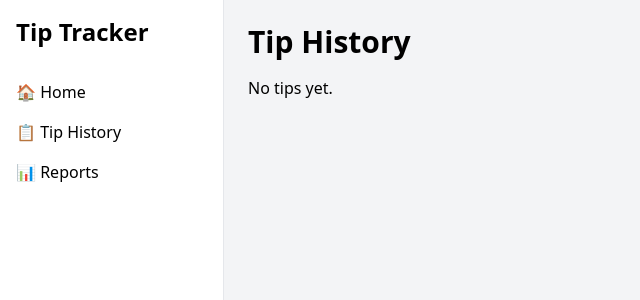
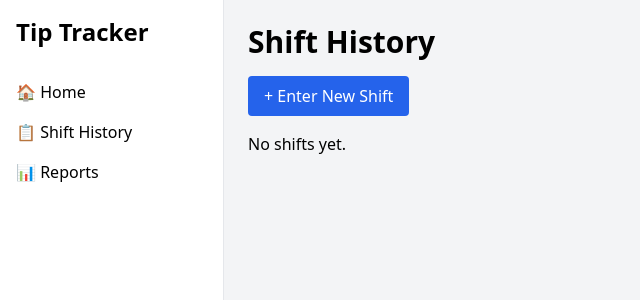
Before and after one commit to Ablakes/tip-tracker, a React (Create React App) app in the folder tip-tracker/: page /history in a window 1280 px wide. Shown: the top 300 px of the page, without its empty margins (0-640 px from the left). Built offline with nearby package versions, Linux system fonts and the light colour scheme.

Commit message:
Added 'Enter New Shift' button to Shift History page

```diff
--- a/tip-tracker/src/App.js
+++ b/tip-tracker/src/App.js
@@ -1,7 +1,7 @@
 import { BrowserRouter as Router, Routes, Route } from "react-router-dom";
 import Sidebar from "./components/Sidebar";
 import Dashboard from "./pages/Dashboard";
-import TipHistory from "./pages/TipHistory";
+import ShiftHistory from "./pages/ShiftHistory";
 import Reports from "./pages/Reports";
 
 function App() {
@@ -12,7 +12,7 @@ function App() {
         <div className="flex-1 ml-56 min-h-screen bg-gray-100 p-6">
           <Routes>
             <Route path="/" element={<Dashboard />} />
-            <Route path="/history" element={<TipHistory />} />
+            <Route path="/history" element={<ShiftHistory />} />
             <Route path="/reports" element={<Reports />} />
           </Routes>
         </div>
--- a/tip-tracker/src/components/EditTipForm.jsx
+++ b/tip-tracker/src/components/EditTipForm.jsx
@@ -6,7 +6,6 @@ export default function EditTipForm({ tip, onSave }) {
   const [cash, setCash] = useState(tip.cash);
   const [credit, setCredit] = useState(tip.credit);
   const [error, setError] = useState("");
-  const [success, setSuccess] = useState("");
 
   const today = new Date();
   const todayString = today.toLocaleDateString("en-CA"); // YYYY-MM-DD
@@ -41,9 +40,6 @@ export default function EditTipForm({ tip, onSave }) {
     });
 
     setError("");
-    setSuccess("Tip updated successfully!");
-
-    setTimeout(() => setSuccess(""), 3000);
   };
 
   return (
@@ -51,7 +47,6 @@ export default function EditTipForm({ tip, onSave }) {
       <h2 className="text-xl font-semibold">Edit Tip</h2>
 
       {error && <div className="text-red-600 font-semibold">{error}</div>}
-      {success && <div className="text-green-600 font-semibold">{success}</div>}
 
       <div>
         <label className="block text-sm font-medium">Date</label>
--- a/tip-tracker/src/components/Modal.jsx
+++ b/tip-tracker/src/components/Modal.jsx
@@ -1,8 +1,11 @@
 export default function Modal({ onClose, children }) {
     return (
       <div className="fixed inset-0 flex items-center justify-center bg-black bg-opacity-50 z-50">
-        <div className="bg-white p-6 rounded-xl shadow-lg w-full max-w-md">
-          <button onClick={onClose} className="absolute top-2 right-4 text-xl">
+        <div className="relative bg-white p-6 rounded-xl shadow-lg w-full max-w-md">
+          <button
+            onClick={onClose}
+            className="absolute top-2 right-3 text-xl text-gray-600 hover:text-black"
+          >
             ×
           </button>
           {children}
--- a/tip-tracker/src/components/NewTipForm.jsx
+++ b/tip-tracker/src/components/NewTipForm.jsx
@@ -57,7 +57,7 @@ export default function NewTipForm({ onSave }) {
 
   return (
     <form onSubmit={handleSubmit} className="bg-white shadow p-6 rounded-xl space-y-4">
-      <h2 className="text-xl font-semibold">Enter New Tip</h2>
+      <h2 className="text-xl font-semibold">Enter New Shift</h2>
 
       {error && <div className="text-red-600 font-semibold">{error}</div>}
       {success && <div className="text-green-600 font-semibold">{success}</div>}
--- a/tip-tracker/src/components/Sidebar.jsx
+++ b/tip-tracker/src/components/Sidebar.jsx
@@ -6,7 +6,7 @@ export default function Sidebar() {
       <h1 className="text-2xl font-bold mb-8">Tip Tracker</h1>
       <nav className="flex flex-col gap-4">
         <Link to="/">🏠 Home</Link>
-        <Link to="/history">📋 Tip History</Link>
+        <Link to="/history">📋 Shift History</Link>
         <Link to="/reports">📊 Reports</Link>
       </nav>
     </div>
--- /dev/null
+++ b/tip-tracker/src/pages/ShiftHistory.jsx
@@ -0,0 +1,103 @@
+import { useState } from "react";
+import useTips from "../hooks/useTips";
+import Modal from "../components/Modal";
+import EditTipForm from "../components/EditTipForm";
+import NewTipForm from "../components/NewTipForm";
+
+export default function ShiftHistory() {
+  const { tips, addTip, updateTip, removeTip } = useTips();
+
+  const [editIndex, setEditIndex] = useState(null);
+  const [showNewTip, setShowNewTip] = useState(false);
+  const [success, setSuccess] = useState("");
+
+  return (
+    <div>
+      <h1 className="text-3xl font-bold mb-4">Shift History</h1>
+
+      {success && <div className="mb-4 text-green-600 font-semibold">{success}</div>}
+
+      <button
+        onClick={() => setShowNewTip(true)}
+        className="mb-4 bg-blue-600 text-white px-4 py-2 rounded hover:bg-blue-700"
+      >
+        + Enter New Shift
+      </button>
+
+      {tips.length === 0 ? (
+        <p>No shifts yet.</p>
+      ) : (
+        <table className="w-full border-collapse">
+          <thead>
+            <tr className="bg-gray-200">
+              <th className="border p-2">Date</th>
+              <th className="border p-2">Hours</th>
+              <th className="border p-2">Cash</th>
+              <th className="border p-2">Credit</th>
+              <th className="border p-2">Total</th>
+              <th className="border p-2">Actions</th>
+            </tr>
+          </thead>
+          <tbody>
+            {tips.map((tip, i) => (
+              <tr key={i} className="text-center bg-white border-t">
+                <td className="border p-2">{tip.date}</td>
+                <td className="border p-2">{tip.hours}</td>
+                <td className="border p-2">${tip.cash.toFixed(2)}</td>
+                <td className="border p-2">${tip.credit.toFixed(2)}</td>
+                <td className="border p-2">
+                  ${(tip.cash + tip.credit).toFixed(2)}
+                </td>
+                <td className="border p-2 space-x-2">
+                  <button
+                    onClick={() => setEditIndex(i)}
+                    className="text-blue-600 hover:underline"
+                  >
+                    Edit
+                  </button>
+                  <button
+                    onClick={() => {
+                      removeTip(i);
+                      setSuccess("Shift deleted successfully!");
+                      setTimeout(() => setSuccess(""), 3000);
+                    }}
+                    className="text-red-600 hover:underline"
+                  >
+                    Delete
+                  </button>
+                </td>
+              </tr>
+            ))}
+          </tbody>
+        </table>
+      )}
+
+      {editIndex !== null && (
+        <Modal onClose={() => setEditIndex(null)}>
+          <EditTipForm
+            tip={tips[editIndex]}
+            onSave={(updatedTip) => {
+              updateTip(editIndex, updatedTip);
+              setEditIndex(null);
+              setSuccess("Shift updated successfully!");
+              setTimeout(() => setSuccess(""), 3000);
+            }}
+          />
+        </Modal>
+      )}
+
+      {showNewTip && (
+        <Modal onClose={() => setShowNewTip(false)}>
+          <NewTipForm
+            onSave={(newTip) => {
+              addTip(newTip);
+              setShowNewTip(false);
+              setSuccess("Shift added successfully!");
+              setTimeout(() => setSuccess(""), 3000);
+            }}
+          />
+        </Modal>
+      )}
+    </div>
+  );
+}
--- a/tip-tracker/src/pages/TipHistory.jsx
+++ /dev/null
@@ -1,59 +0,0 @@
-import { useState } from "react";
-import EditTipForm from "../components/EditTipForm";
-import Modal from "../components/Modal";
-import useTips from "../hooks/useTips"; // or your custom logic
-
-export default function TipHistory() {
-  const { tips, updateTip, removeTip } = useTips();
-
-  const [editIndex, setEditIndex] = useState(null);
-
-  return (
-    <div>
-      <h1 className="text-3xl font-bold mb-4">Tip History</h1>
-      {tips.length === 0 ? (
-        <p>No tips yet.</p>
-      ) : (
-        <table className="w-full border-collapse">
-          <thead>
-            <tr className="bg-gray-200">
-              <th className="border p-2">Date</th>
-              <th className="border p-2">Hours</th>
-              <th className="border p-2">Cash</th>
-              <th className="border p-2">Credit</th>
-              <th className="border p-2">Total</th>
-              <th className="border p-2">Actions</th>
-            </tr>
-          </thead>
-          <tbody>
-            {tips.map((tip, i) => (
-              <tr key={i} className="text-center bg-white border-t">
-                <td className="border p-2">{tip.date}</td>
-                <td className="border p-2">{tip.hours}</td>
-                <td className="border p-2">${tip.cash.toFixed(2)}</td>
-                <td className="border p-2">${tip.credit.toFixed(2)}</td>
-                <td className="border p-2">${(tip.cash + tip.credit).toFixed(2)}</td>
-                <td className="border p-2 space-x-2">
-                  <button onClick={() => setEditIndex(i)} className="text-blue-600 hover:underline">Edit</button>
-                  <button onClick={() => removeTip(i)} className="text-red-600 hover:underline">Delete</button>
-                </td>
-              </tr>
-            ))}
-          </tbody>
-        </table>
-      )}
-
-      {editIndex !== null && (
-        <Modal onClose={() => setEditIndex(null)}>
-          <EditTipForm
-            tip={tips[editIndex]}
-            onSave={(updatedTip) => {
-              updateTip(editIndex, updatedTip);
-              setEditIndex(null);
-            }}
-          />
-        </Modal>
-      )}
-    </div>
-  );
-}
```
